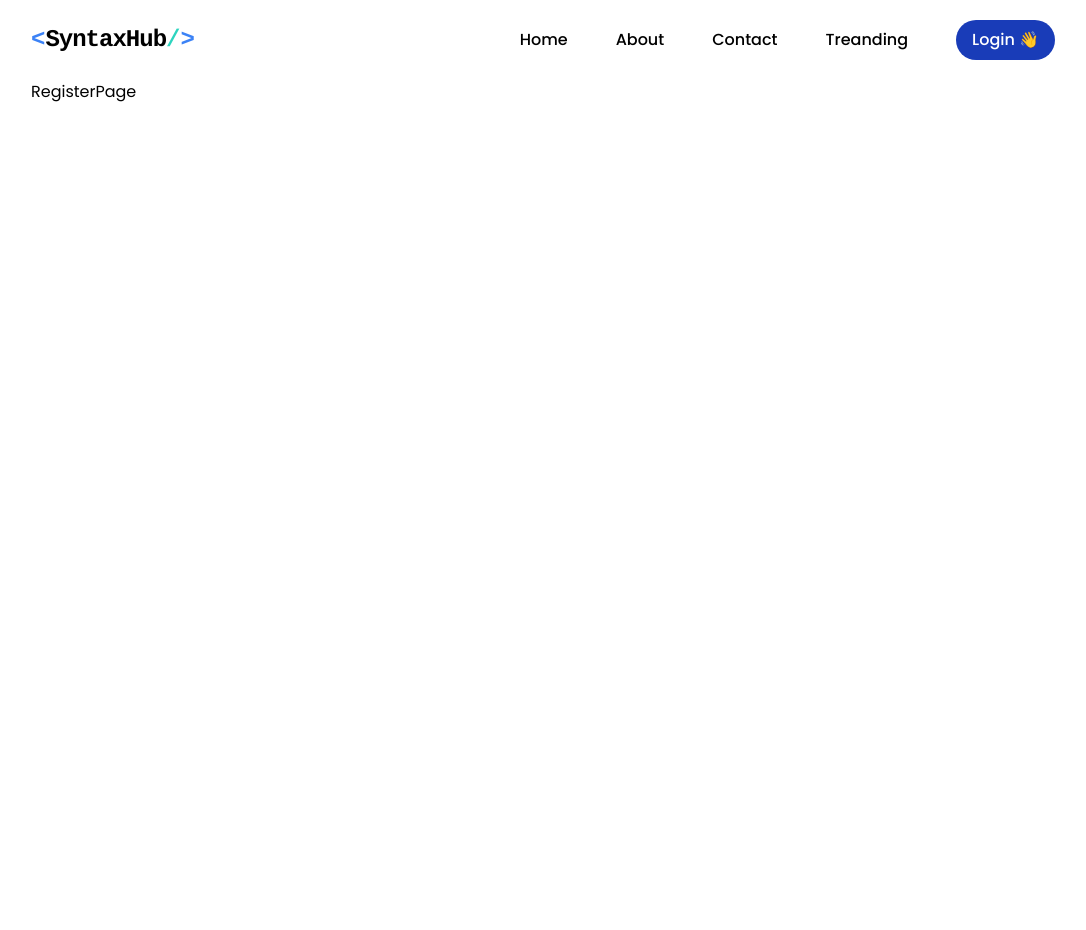
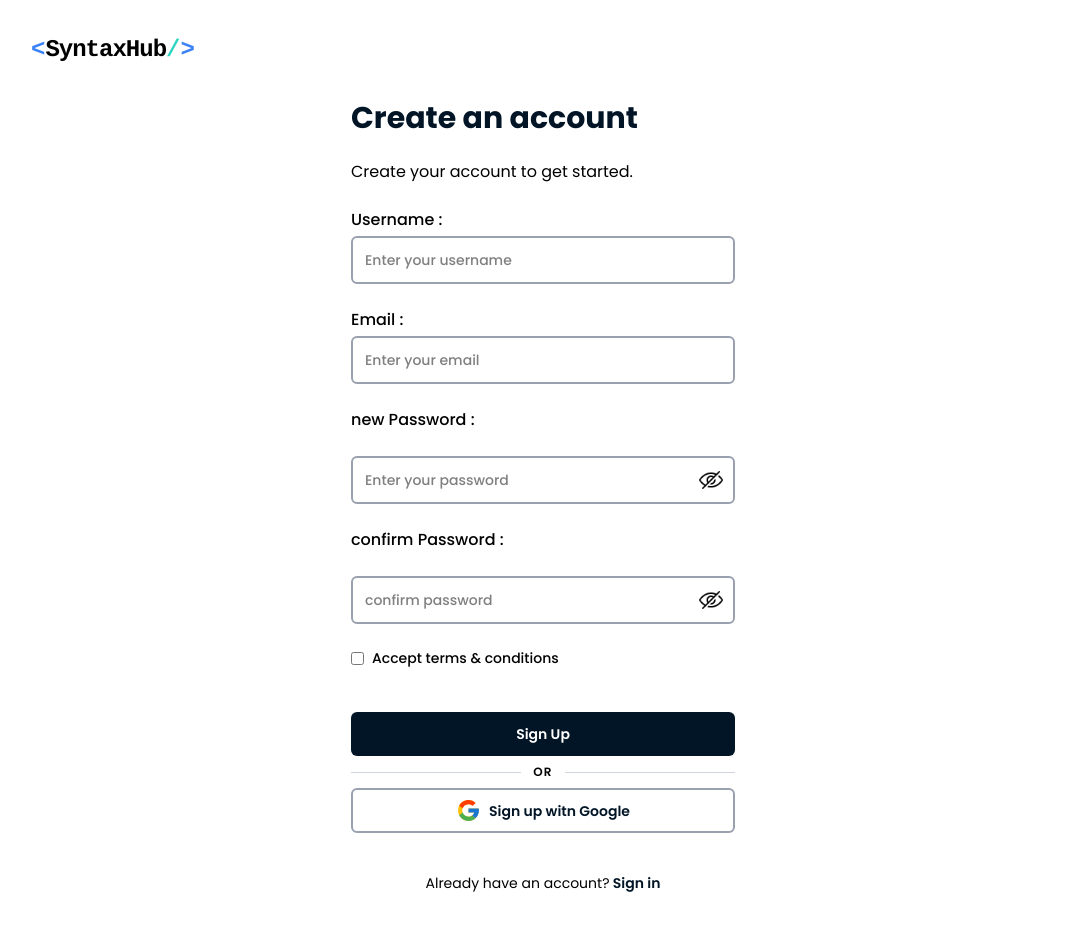
Before and after one commit to balamurugan-s-dev/Blog_Website, a React (Vite) app in the folder Frontend/: page /register in a window 1280 px wide. Shown: the top 930 px of the page, without its empty margins (97-1183 px from the left). Before the commit the page ends 800 px from the top, so only its background shows below. Built offline with nearby package versions, Linux system fonts and the light colour scheme.

Commit message:
register page and some design

```diff
--- /dev/null
+++ b/Frontend/src/assets/Assets.jsx
@@ -0,0 +1,8 @@
+import Hide from './hide.png'
+import Unhide from './visible.png'
+
+const Assets= {
+    Hide, Unhide
+}
+
+export default Assets
--- /dev/null
+++ b/Frontend/src/components/layout/AuthLayout.jsx
@@ -0,0 +1,14 @@
+import React from 'react';
+import { Outlet } from 'react-router-dom';
+import Logo from '../../assets/logo';
+
+const AuthLayout = () => {
+  return (
+    <div className="min-h-screen px-4 py-4 md:px-8 md:py-8 lg:px-16 xl:px-32 2xl:px-64 flex flex-col gap-8">
+        <Logo />
+        <Outlet/>
+    </div>
+  );
+};
+
+export default AuthLayout;
--- a/Frontend/src/routes/LoginPage.jsx
+++ b/Frontend/src/routes/LoginPage.jsx
@@ -1,34 +1,43 @@
-import React from 'react';
-import Logo from '../assets/logo';
+import { useState } from 'react';
 import GoogleIcon from '../components/icons/GoogleIcon';
+import Assets from '../assets/Assets';
+import { Link } from 'react-router-dom';
 
 const LoginPage = () => {
+
+  const [passhide, setPassHide] = useState(true)
+
   return (
-    <div className="min-h-screen px-4 py-4 md:px-8 md:py-8 lg:px-16 xl:px-32 2xl:px-64 flex flex-col gap-8">
-      <Logo/>
     <div className="flex-1 flex items-center justify-center px-2 md:px-0">
       <div className="flex flex-col justify-center gap-3 md:gap-6 w-sm">
         <h1 className="text-[#021526] text-2xl md:text-3xl font-bold">Welcome back</h1>
         <p className="text-[15px] md:text-[16px]">Welcome back! Please enter your details.</p>
-          <form className="flex flex-col gap-3 md:gap-6">
+        <form className="flex flex-col gap-3 md:gap-6 font-medium">
           <div className="flex flex-col gap-1">
-              <label htmlFor="" className="font-medium">Email :</label>
-              <input className="border-2 border-gray-400 rounded-md px-3 py-3 text-sm" type="email" placeholder='Enter your email'/>
+            <label htmlFor="email" className="font-medium">Email :</label>
+            <input className="border-2 border-gray-400 rounded-md px-3 py-3 text-sm" id="email" autoComplete="email" type="email" placeholder='Enter your email' />
           </div>
           <div className="flex flex-col gap-1">
-              <label htmlFor="" className="font-medium">Password :</label>
-              <input className="border-2 border-gray-400 rounded-md px-3 py-3 text-sm" type="password" placeholder='Enter your password' />
+            <label htmlFor="password" className="font-medium">Password :</label>
+            <div className='relative'>
+              <input className="border-2 w-full border-gray-400 rounded-md px-3 py-3 text-sm" autoComplete="password" id="password" type={passhide ? "password" : "text"} placeholder='Enter your password' />
+              <img className="absolute right-3 top-1/2 -translate-y-1/2 cursor-pointer w-6 h-6" onClick={() => setPassHide(prev => !prev)} src={passhide ? Assets.Hide : Assets.Unhide} alt="hide icon" />
+            </div>
           </div>
         </form>
 
-          <p className="text-sm font-bold cursor-pointer my-4 md:my-0">Forget password</p>
-          <div className='flex flex-col gap-3 md:gap-4'>
+        <p className="text-sm font-bold cursor-pointer my-4 md:my-0">Forget password ?</p>
+        <div className='flex flex-col gap-1 md:gap-2'>
           <button className="bg-[#021526] rounded-md px-3 py-3 text-white text-sm font-semibold cursor-pointer">Login</button>
-            <button className="border-2 border-gray-400 rounded-md px-2 py-2 text-sm text-[#021526] font-semibold cursor-pointer flex items-center justify-center gap-2"> <GoogleIcon w={25} h={25}/> <span>Sign in witn Google</span></button>
+          <div className="flex items-center gap-3">
+            <div className="flex-1 h-px bg-gray-300" />
+            <span className="text-xs font-semibold tracking-widest">OR</span>
+            <div className="flex-1 h-px bg-gray-300" />
+          </div>
+          <button className="border-2 border-gray-400 rounded-md px-2 py-2 text-sm text-[#021526] font-semibold cursor-pointer flex items-center justify-center gap-2"> <GoogleIcon w={25} h={25} /> <span>Sign in witn Google</span></button>
         </div>
 
-          <p className="text-[13px] md:text-sm my-4 text-center">Don't have an account?<span className="text-[#021526] font-semibold cursor-pointer"> Sign up for free</span></p>
-        </div>
+        <p className="text-[13px] md:text-sm my-4 text-center">Don't have an account?<span className="text-[#021526] font-semibold cursor-pointer"><Link to="/register"> Sign up for free</Link></span></p>
       </div>
     </div>
   );
--- a/Frontend/src/routes/RegisterPage.jsx
+++ b/Frontend/src/routes/RegisterPage.jsx
@@ -1,9 +1,64 @@
-import React from 'react';
+import { useState } from 'react';
+import GoogleIcon from '../components/icons/GoogleIcon';
+import Assets from '../assets/Assets';
+import { Link } from 'react-router-dom';
 
 const RegisterPage = () => {
+
+  const [passhide, setPassHide] = useState(true)
+  const [confpass, setConfpass] = useState(true)
+  const [termcheck, setTermcheck] = useState(false)
+
   return (
-    <div>
-      <h2>RegisterPage</h2>
+    <div className="flex-1 flex items-center justify-center px-2 md:px-0">
+      <div className="flex flex-col justify-center gap-3 md:gap-6 w-sm">
+        <h1 className="text-[#021526] text-2xl md:text-3xl font-bold">Create an account</h1>
+        <p className="text-[15px] md:text-[16px]">Create your account to get started.</p>
+        <form className="flex flex-col gap-3 md:gap-6 font-medium">
+          <div className="flex flex-col gap-1">
+            <label htmlFor="username" className="font-medium">Username :</label>
+            <input className="border-2 border-gray-400 rounded-md px-3 py-3 text-sm" id="username" autoComplete="username" type="text" placeholder='Enter your username' />
+          </div>
+          <div className="flex flex-col gap-1">
+            <label htmlFor="email" className="font-medium">Email :</label>
+            <input className="border-2 border-gray-400 rounded-md px-3 py-3 text-sm" id="email" autoComplete="email" type="email" placeholder='Enter your email' />
+          </div>
+          <div className="flex flex-col gap-3 md:gap-6">
+            <label htmlFor="password" className="font-medium">new Password :</label>
+            <div className='relative'>
+              <input className="border-2 w-full border-gray-400 rounded-md px-3 py-3 text-sm" autoComplete="password" id="password" type={passhide ? "password" : "text"} placeholder='Enter your password' />
+              <img className="absolute right-3 top-1/2 -translate-y-1/2 cursor-pointer w-6 h-6" onClick={() => setPassHide(prev => !prev)} src={passhide ? Assets.Hide : Assets.Unhide} alt="hide icon" />
+            </div>
+
+            <label htmlFor="cpassword" className="font-medium">confirm Password :</label>
+            <div className='relative'>
+              <input className="border-2 w-full border-gray-400 rounded-md px-3 py-3 text-sm" autoComplete="cpassword" id="cpassword" type={confpass ? "password" : "text"} placeholder='confirm password' />
+              <img className="absolute right-3 top-1/2 -translate-y-1/2 cursor-pointer w-6 h-6" onClick={() => setConfpass(prev => !prev)} src={confpass ? Assets.Hide : Assets.Unhide} alt="hide icon" />
+            </div>
+          </div>
+        </form>
+
+        <label className="flex items-center w-fit gap-2 text-sm font-medium cursor-pointer mb-5" onClick={()=>setTermcheck(prev => !prev)}>
+          <input
+            type="checkbox"
+            name="terms"
+            id="terms"
+          />
+          <span>Accept terms & conditions</span>
+        </label>
+
+        <div className='flex flex-col gap-1 md:gap-2'>
+          <button className="bg-[#021526] rounded-md px-3 py-3 text-white text-sm font-semibold cursor-pointer">Sign Up</button>
+          <div className="flex items-center gap-3">
+            <div className="flex-1 h-px bg-gray-300" />
+            <span className="text-xs font-semibold tracking-widest">OR</span>
+            <div className="flex-1 h-px bg-gray-300" />
+          </div>
+          <button className="border-2 border-gray-400 rounded-md px-2 py-2 text-sm text-[#021526] font-semibold cursor-pointer flex items-center justify-center gap-2"> <GoogleIcon w={25} h={25} /> <span>Sign up witn Google</span></button>
+        </div>
+
+        <p className="text-[13px] md:text-sm my-4 text-center">Already have an account?<span className="text-[#021526] font-semibold cursor-pointer"> <Link to="/login">Sign in</Link></span></p>
+      </div>
     </div>
   );
 };
```
Also changed, not shown: Frontend/src/App.jsx (+9 -2 lines), Frontend/src/assets/hide.png (added), Frontend/src/assets/visible.png (added). Lines whose indentation alone changed are shown as unchanged.
